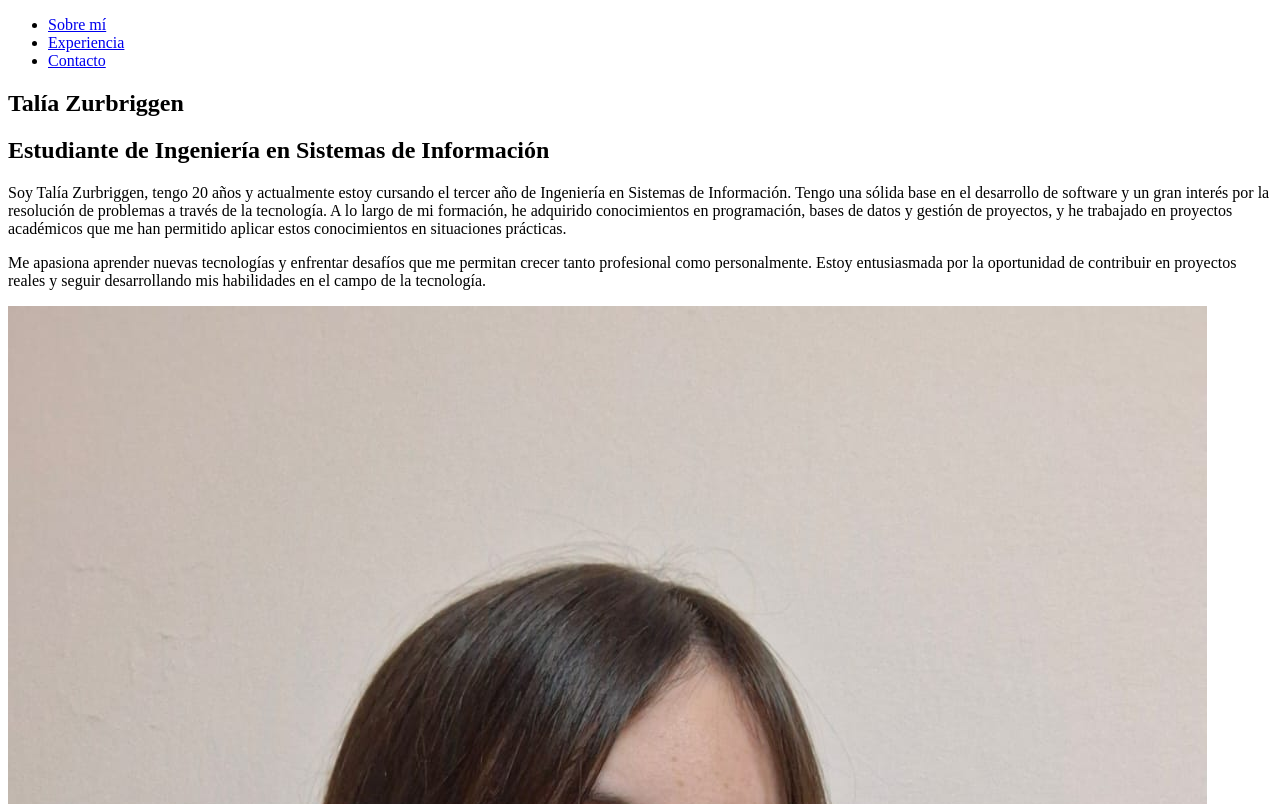
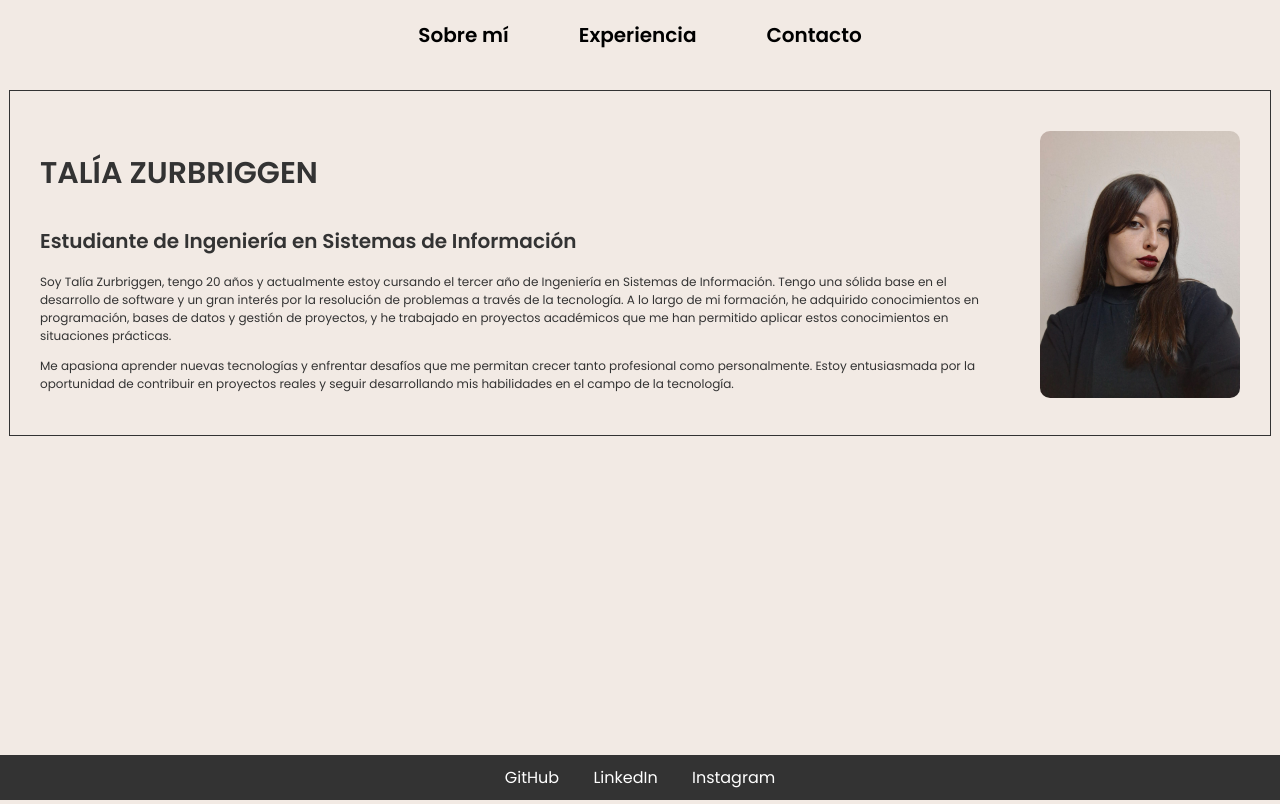
Before and after one commit to TaliaZurbriggen/TP1---Desarrollo-de-Software-2024, a plain HTML site: page index.html in a window 1280 px wide. Shown: the top 804 px of the page. Drawn offline with Linux system fonts and the light colour scheme.

Commit message:
cree los archivos para los estilos de las paginas, termine el de la pagina principal (sobre mí)

```diff
--- /dev/null
+++ b/Styles/Contacto.css
@@ -0,0 +1,56 @@
+body {
+    font-family: 'Poppins', sans-serif;
+    margin: 0;
+    padding: 0;
+    background-color: #f2eae4;
+    color: #333;
+}
+
+nav ul {
+    list-style-type: none;
+    padding: 0;
+    background-color: #333;
+    display: flex;
+    justify-content: center;
+}
+
+nav ul li {
+    display: inline;
+    margin-right: 20px;
+}
+
+nav ul li a {
+    text-decoration: none;
+    color: #fff;
+    padding: 10px 20px;
+    display: inline-block;
+}
+footer {
+    background-color: #333;
+    color: #fff;
+    text-align: center;
+    padding: 10px 0;
+    position: absolute;
+    width: 100%;
+    bottom: 0;
+}
+
+.social-links {
+    list-style-type: none;
+    padding: 0;
+    margin: 0;
+}
+
+.social-links li {
+    display: inline;
+    margin: 0 15px;
+}
+
+.social-links a {
+    color: #fff;
+    text-decoration: none;
+}
+
+.social-links a:hover {
+    text-decoration: underline;
+}
--- /dev/null
+++ b/Styles/Experiencia.css
@@ -0,0 +1,56 @@
+body {
+    font-family: 'Poppins', sans-serif;
+    margin: 0;
+    padding: 0;
+    background-color: #f2eae4;
+    color: #333;
+}
+
+nav ul {
+    list-style-type: none;
+    padding: 0;
+    background-color: #333;
+    display: flex;
+    justify-content: center;
+}
+
+nav ul li {
+    display: inline;
+    margin-right: 20px;
+}
+
+nav ul li a {
+    text-decoration: none;
+    color: #fff;
+    padding: 10px 20px;
+    display: inline-block;
+}
+footer {
+    background-color: #333;
+    color: #fff;
+    text-align: center;
+    padding: 10px 0;
+    position: absolute;
+    width: 100%;
+    bottom: 0;
+}
+
+.social-links {
+    list-style-type: none;
+    padding: 0;
+    margin: 0;
+}
+
+.social-links li {
+    display: inline;
+    margin: 0 15px;
+}
+
+.social-links a {
+    color: #fff;
+    text-decoration: none;
+}
+
+.social-links a:hover {
+    text-decoration: underline;
+}
--- /dev/null
+++ b/Styles/SobreMi.css
@@ -0,0 +1,102 @@
+body {
+    font-family: 'Poppins', sans-serif;
+    margin: 0;
+    padding: 0;
+    background-color: #f2eae4;
+    color: #333;
+}
+
+h1{
+    font-size: 30px;
+}
+
+h2{
+    font-size: 20px;
+}
+nav {
+    padding: 10px;
+}
+
+
+nav ul {
+    display: flex;
+    justify-content: center;
+    list-style: none;
+    padding: 0;
+    margin: 0;
+}
+
+nav ul li {
+    margin: 0 15px;
+}
+
+nav a {
+    color: #000;
+    text-decoration: none;
+    font-weight: bold;
+    font-size: 20px;
+    display: block;
+    padding: 10px 20px;
+}
+
+nav a:hover {
+    background-color: #555;
+    border-radius: 5px;
+}
+
+section {
+    padding: 30px;
+    max-width: 1200px;
+    margin: 20px auto;
+    border: solid #333 1px;
+}
+
+article {
+    display: flex;
+    align-items: flex-start;
+    justify-content: space-between;
+    font-size: 12px;
+}
+
+.text {
+    flex: 1;
+    padding-right: 20px;
+}
+
+.imagen img {
+    max-width: 200px;
+    border-radius: 10px;
+    margin-left: 30px;
+    margin-top: 10px;
+
+}
+
+footer {
+    background-color: #333;
+    color: #fff;
+    text-align: center;
+    padding: 10px 0;
+    position: absolute;
+    width: 100%;
+    bottom: 0;
+}
+
+.social-links {
+    list-style-type: none;
+    padding: 0;
+    margin: 0;
+}
+
+.social-links li {
+    display: inline;
+    margin: 0 15px;
+}
+
+.social-links a {
+    color: #fff;
+    text-decoration: none;
+}
+
+.social-links a:hover {
+    text-decoration: underline;
+}
--- a/index.html
+++ b/index.html
@@ -2,7 +2,8 @@
 <html lang="es">
 <head>
     <title>Sobre mí</title>
-
+    <link rel="stylesheet" href="Styles/SobreMi.css">
+    <link rel="stylesheet" href="https://fonts.googleapis.com/css2?family=Poppins:wght@300;400;600&display=swap">
 </head>
 <body>
 
@@ -15,14 +16,26 @@
     </nav>
 
     <section>
-        <h1>Talía Zurbriggen</h1>
-        <h2>Estudiante de Ingeniería en Sistemas de Información</h2>
-        <p>Soy Talía Zurbriggen, tengo 20 años y actualmente estoy cursando el tercer año de Ingeniería en Sistemas de Información. Tengo una sólida base en el desarrollo de software y un gran interés por la resolución de problemas a través de la tecnología. A lo largo de mi formación, he adquirido conocimientos en programación, bases de datos y gestión de proyectos, y he trabajado en proyectos académicos que me han permitido aplicar estos conocimientos en situaciones prácticas.</p>
-        <p>Me apasiona aprender nuevas tecnologías y enfrentar desafíos que me permitan crecer tanto profesional como personalmente. Estoy entusiasmada por la oportunidad de contribuir en proyectos reales y seguir desarrollando mis habilidades en el campo de la tecnología.</p>
-        <aside>
-            <img src="Imagenes/Foto.jpeg">
-        </aside>
+        <article>
+            <div class="text">
+                <h1>TALÍA ZURBRIGGEN</h1>
+                <h2>Estudiante de Ingeniería en Sistemas de Información</h2>
+                <p>Soy Talía Zurbriggen, tengo 20 años y actualmente estoy cursando el tercer año de Ingeniería en Sistemas de Información. Tengo una sólida base en el desarrollo de software y un gran interés por la resolución de problemas a través de la tecnología. A lo largo de mi formación, he adquirido conocimientos en programación, bases de datos y gestión de proyectos, y he trabajado en proyectos académicos que me han permitido aplicar estos conocimientos en situaciones prácticas.</p>
+                <p>Me apasiona aprender nuevas tecnologías y enfrentar desafíos que me permitan crecer tanto profesional como personalmente. Estoy entusiasmada por la oportunidad de contribuir en proyectos reales y seguir desarrollando mis habilidades en el campo de la tecnología.</p>
+            </div>
+            <div class="imagen">
+                <img src="Imagenes/Foto.jpeg" alt="Foto de Talía Zurbriggen">
+            </div>
+        </article>
     </section>
+
+    <footer>
+        <ul class="social-links">
+            <li><a href="https://github.com/TaliaZurbriggen">GitHub</a></li>
+            <li><a href="https://www.linkedin.com/in/tal%C3%ADa-zurbriggen-1a6437325/">LinkedIn</a></li>
+            <li><a href="https://www.instagram.com/talizurbri/">Instagram</a></li>
+        </ul>
+    </footer>
 
 </body>
 </html>
```
Also changed, not shown: Contacto.html (+20 -5 lines), Experiencia.html (+10 -0 lines).
